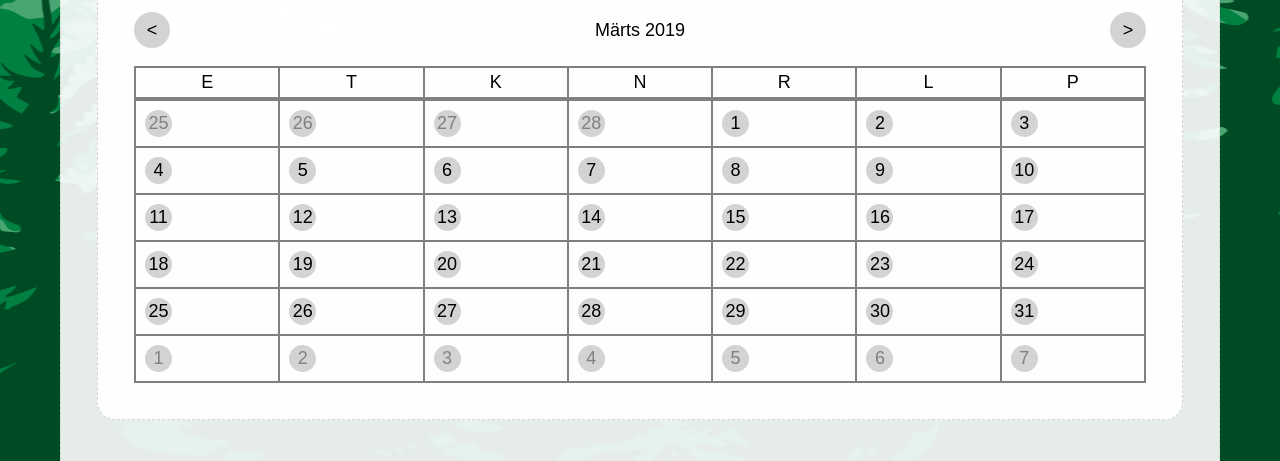
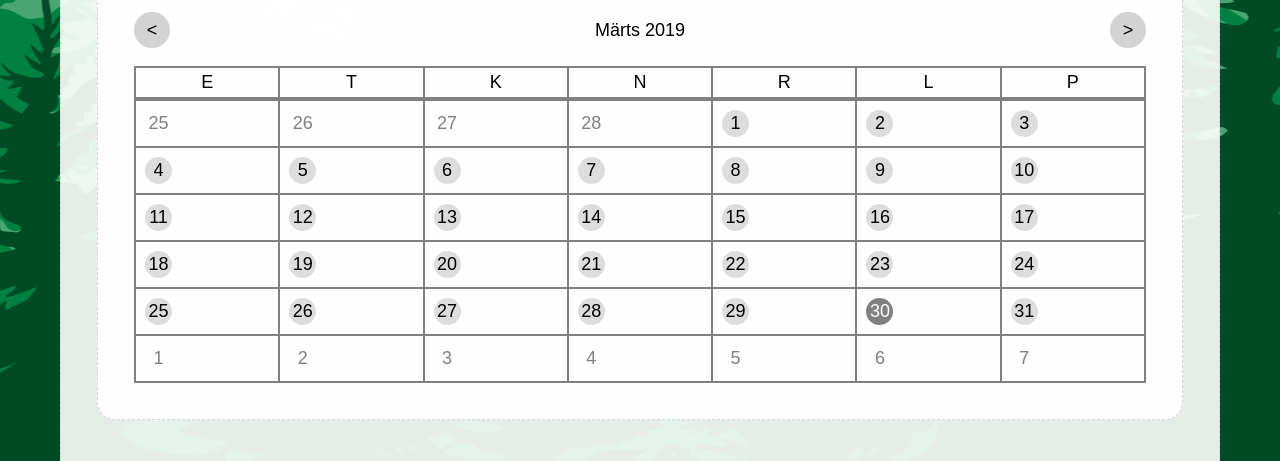
Before and after one commit to mypsik/torela, a Jekyll site: the page built from hinnakiri/index.md, in a window 1280 px wide. Shown: the part 937-1398 px from the top of the page. Built offline with Jekyll 4.4.1, drawn with Linux system fonts in a browser that asks for light colours; a script that is not in the unit is left out.

Commit message:
display current day

```diff
--- a/js/calendar.js
+++ b/js/calendar.js
@@ -119,7 +119,7 @@ class Calendar {
     for (let k = 1; k <= current_month_last_day; ++k) {
       days_array[i] = {
         number: k,
-        from: 'currnet month',
+        from: 'current month',
         weekend: i % 7 > 4
       }
       i++
@@ -149,12 +149,12 @@ class Calendar {
 
       for (let k = 0; k < 7; ++k) {
         let td = document.createElement('td')
-        td.innerHTML = `<div class="calendar__day">${days_array[i].number}</div>`
+        td.innerHTML = `<div class="calendar__day ${days_array[i].number}">${days_array[i].number}</div>`
         tr.appendChild(td)
 
         //add the styles that depend on what month the day belongs to
         td.classList.add('calendar-cell')
-        if (days_array[i].from !== 'currnet month') {
+        if (days_array[i].from !== 'current month') {
           td.classList.add('calendar-cell-gray')
         } else {
           if (current_month && this.selected_date.getDate() == days_array[i].number) {
--- a/styles/calendar.css
+++ b/styles/calendar.css
@@ -26,13 +26,19 @@
 .calendar__day {
   width: 1.5em;
   text-align: center;
-  background: lightgray;
+  background: #ddd;
   border-radius: 50%;
   display: inline-block;
 }
 
-.calendar-cell-gray {
-  color: gray;
+.calendar-cell-gray .calendar__day {
+  color: grey;
+  background: none;
+}
+
+.calendar-cell-today .calendar__day {
+  background: grey;
+  color: white;
 }
 
 .calendar__nav {
```
